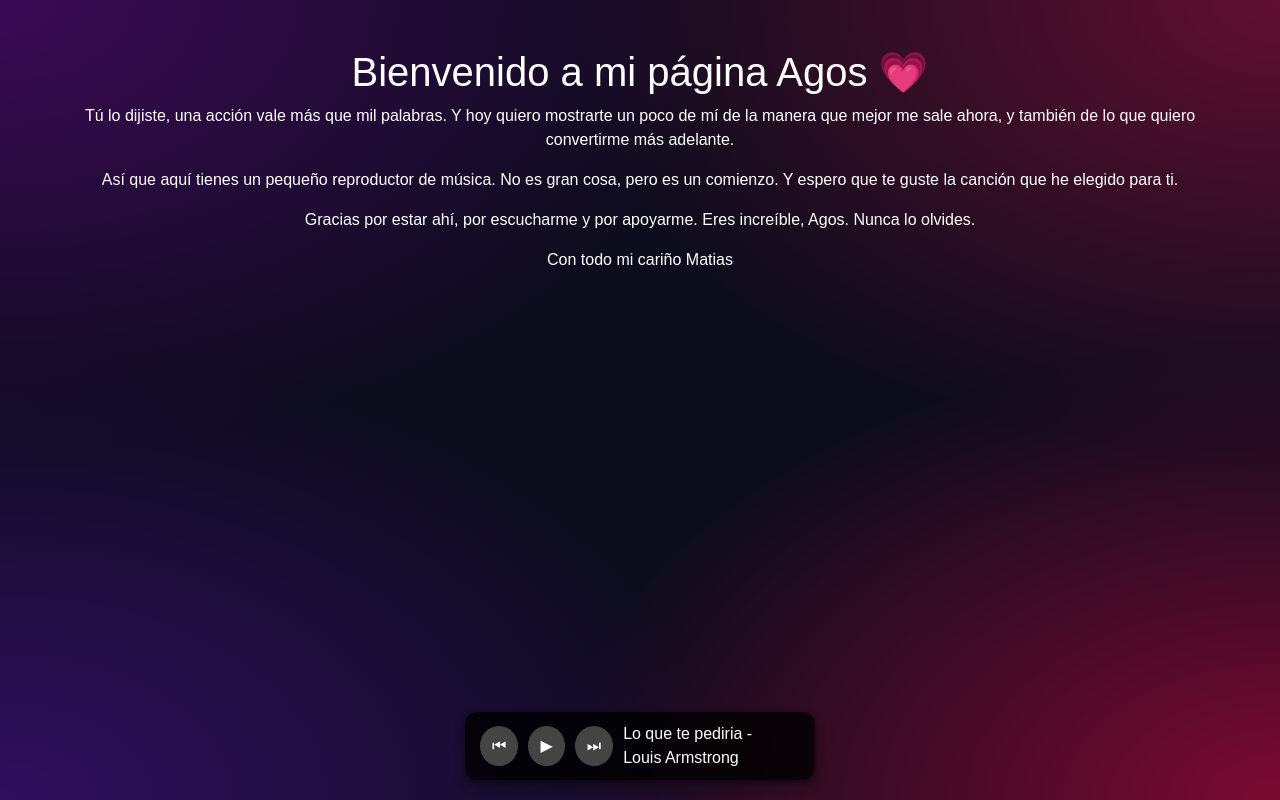
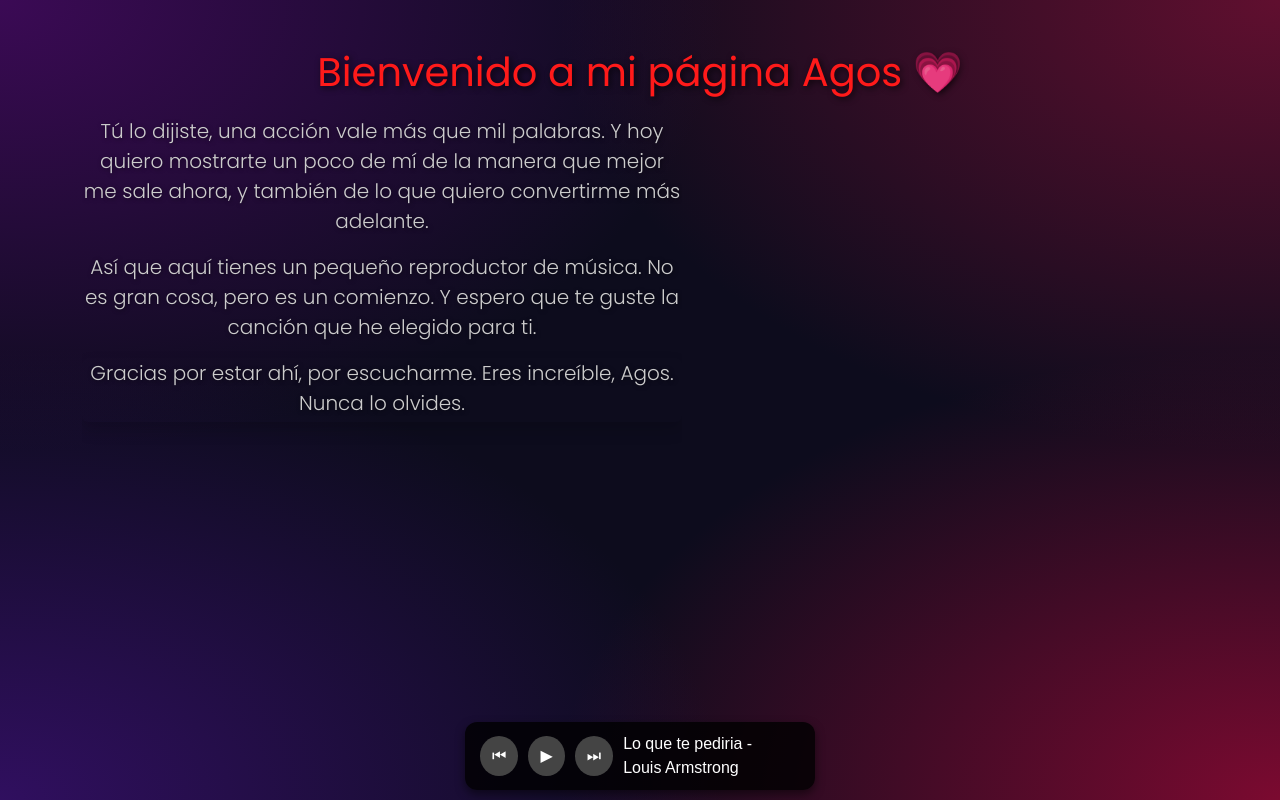
Before and after one commit to eliceo09/oove-card, a plain HTML site: page index.html in a window 1280 px wide. Drawn offline with nearby package versions, Linux system fonts and the light colour scheme.

Commit message:
Actualizar splash con imágenes aleatorias y título rojo pasión

```diff
--- a/css/styles.css
+++ b/css/styles.css
@@ -20,23 +20,26 @@ main {
   height: 100vh;
 }
 
-/* Splash */
 #splash {
   position: fixed;
   top: 0;
   left: 0;
   width: 100%;
   height: 100%;
-  background: url("../img/hero-love.jpg") no-repeat center center/cover;
+  background-size: cover;
+  background-position: center;
   z-index: 9999;
   display: flex;
   align-items: center;
   justify-content: center;
-  transition: opacity 1s ease;
+  transform: scale(1); /* tamaño normal al inicio */
+  transition: opacity 3.5s ease, transform 3s ease; /* transición suave */
 }
 
 #splash.hidden {
-  display: none;
+  opacity: 0; /* desvanecimiento */
+  transform: scale(1.2); /* ligero zoom out mientras desaparece */
+  pointer-events: none;
 }
 
 /* Contenido */
@@ -52,11 +55,31 @@ main {
   display: block;
   opacity: 1;
 }
+#contenido h1 {
+  font-family: "Poppins", sans-serif; /* elegante y moderna */
+  color: #ff1a1a; /* rojo vibrante */
+  text-shadow: 2px 2px 6px rgba(0, 0, 0, 0.7); /* sombra para destacar */
+  margin-bottom: 20px;
+  transition: transform 0.5s ease, color 0.5s ease;
+}
+
+/* Efecto hover opcional */
+#contenido h1:hover {
+  transform: scale(1.05); /* pequeño zoom */
+  color: #ffffff; /* resalta un poco más al pasar el mouse */
+}
+#message {
+  font-family: "Poppins", sans-serif;
+  text-shadow: 1px 1px 4px rgba(0, 0, 0, 0.5);
+  max-width: 600px;
+  height: 100vh;
+  overflow-y: auto;
+}
 
 /* 🎶 Reproductor */
 .player {
   position: fixed;
-  bottom: 20px;
+  bottom: 10px;
   left: 50%;
   transform: translateX(-50%);
   background: rgba(0, 0, 0, 0.8);
--- a/index.html
+++ b/index.html
@@ -28,21 +28,22 @@
       <!-- Contenido -->
       <div id="contenido" class="container text-white text-center py-5">
         <h1>Bienvenido a mi página Agos 💗</h1>
-        <p>
+        <div id="message" style="height: 500px">
+          <p class="lead rounded" style="color: #cccccc">
             Tú lo dijiste, una acción vale más que mil palabras. Y hoy quiero
             mostrarte un poco de mí de la manera que mejor me sale ahora, y
             también de lo que quiero convertirme más adelante.
           </p>
-        <p>
-          Así que aquí tienes un pequeño reproductor de música. No es gran cosa,
-          pero es un comienzo. Y espero que te guste la canción que he elegido
-          para ti.
+          <p class="lead rounded" style="color: #cccccc">
+            Así que aquí tienes un pequeño reproductor de música. No es gran
+            cosa, pero es un comienzo. Y espero que te guste la canción que he
+            elegido para ti.
           </p>
-        <p>
-          Gracias por estar ahí, por escucharme y por apoyarme. Eres increíble,
-          Agos. Nunca lo olvides.
+          <p class="lead rounded shadow pb-lg-1" style="color: #cccccc">
+            Gracias por estar ahí, por escucharme. Eres increíble, Agos. Nunca
+            lo olvides.
           </p>
-        <p>Con todo mi cariño Matias</p>
+        </div>
       </div>
 
       <!-- 🎶 Reproductor -->
--- a/js/player.js
+++ b/js/player.js
@@ -1,12 +1,20 @@
-// --- Splash ---
 window.addEventListener("load", () => {
   const splash = document.getElementById("splash");
   const contenido = document.getElementById("contenido");
 
-  // Oculta el contenido al cargar
-  contenido.classList.remove("visible");
-  document.body.style.overflow = "hidden";
+  // Array de imágenes para el splash
+  const images = [
+    "./img/hero-love.jpg",
+    "./img/hero-fantasy.jpg",
+    "./img/hero-cry.jpg",
+    "./img/hero-red.jpg",
+  ];
+  splash.classList.add("hidden");
+  // Elegir una imagen aleatoria
+  const randomImage = images[Math.floor(Math.random() * images.length)];
+  splash.style.backgroundImage = `url('${randomImage}')`;
 
+  // Mostrar splash 2 segundos y luego ocultar
   setTimeout(() => {
     splash.classList.add("hidden");
     contenido.classList.add("visible");
```
Also changed, not shown: img/hero-cry.jpg (added), img/hero-fantasy.jpg (added), img/hero-red.jpg (added). Lines whose indentation alone changed are shown as unchanged.
